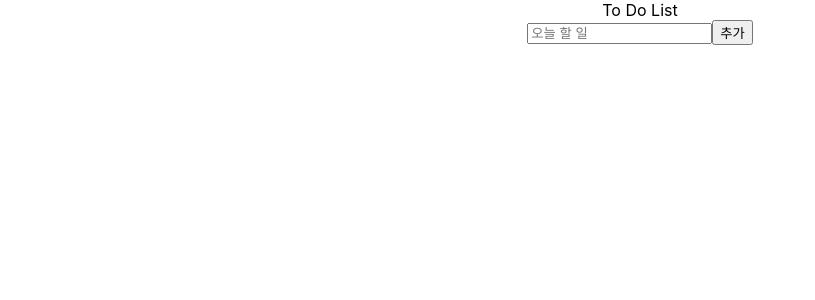
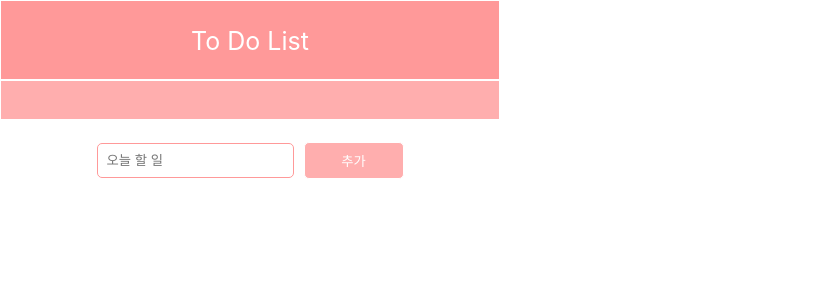
Before and after one commit to indevruis/react-todo-list, a React (Create React App) app: page / in a window 1280 px wide. Shown: the top 300 px of the page, without its empty margins (0-815 px from the left). Built offline with nearby package versions, Linux system fonts and the light colour scheme.

Commit message:
[style] todo-list Presenter 스타일 구현

```diff
--- a/src/App.css
+++ b/src/App.css
@@ -1,38 +1,78 @@
-.App {
-  text-align: center;
+
+
+div {
+    box-sizing: border-box;
 }
 
-.App-logo {
-  height: 40vmin;
-  pointer-events: none;
+.todoList {
+    width: 100%;
+    max-width: 500px;
+    height: 800px;
 }
 
-@media (prefers-reduced-motion: no-preference) {
-  .App-logo {
-    animation: App-logo-spin infinite 20s linear;
-  }
+.header {
+    width: 100%;
+    height: 10%;
+    background-color: rgb(255, 153, 153);
+    color: white;
+    font-size: 25px;
+    text-align: center;
+    line-height: 80px;
+    border: 1px double white;
 }
 
-.App-header {
-  background-color: #282c34;
-  min-height: 100vh;
-  display: flex;
-  flex-direction: column;
-  align-items: center;
-  justify-content: center;
-  font-size: calc(10px + 2vmin);
-  color: white;
+.date {
+    width: 100%;
+    height: 5%;
+    padding: 0 10px;
+    line-height: 40px;
+    background-color: rgb(255, 174, 174);
+    color: white;
+    border: 1px double white;
+    text-align: center;
 }
 
-.App-link {
-  color: #61dafb;
+.todoList {
+    background-color: white;
 }
 
-@keyframes App-logo-spin {
-  from {
-    transform: rotate(0deg);
-  }
-  to {
-    transform: rotate(360deg);
-  }
+.list div {
+    width: 100%;
+    height: 5%;
+    padding: 20px;
+    border-bottom: 1px double rgb(255, 153, 153);;
 }
+
+.list div span {
+    margin: 5px;
+}
+
+.deleteButton {
+    float: right;
+    line-height: 5px;
+}
+
+.addList {
+    clear: both;
+    width: 100%;
+    height: 10%;
+    display: flex;
+    align-items: center;
+    justify-content: center;
+}
+
+.addListContents {
+    padding: 9px;
+    margin-right: 10px;
+    border: 1px double rgb(255, 153, 153);;
+    border-radius: 5px;
+}
+
+.addListBtn {
+    width: 100px;
+    padding: 8px;
+    background-color: rgb(255, 174, 174);
+    color: white;
+    border: 1px double white;
+    border-radius: 5px;
+}
```
